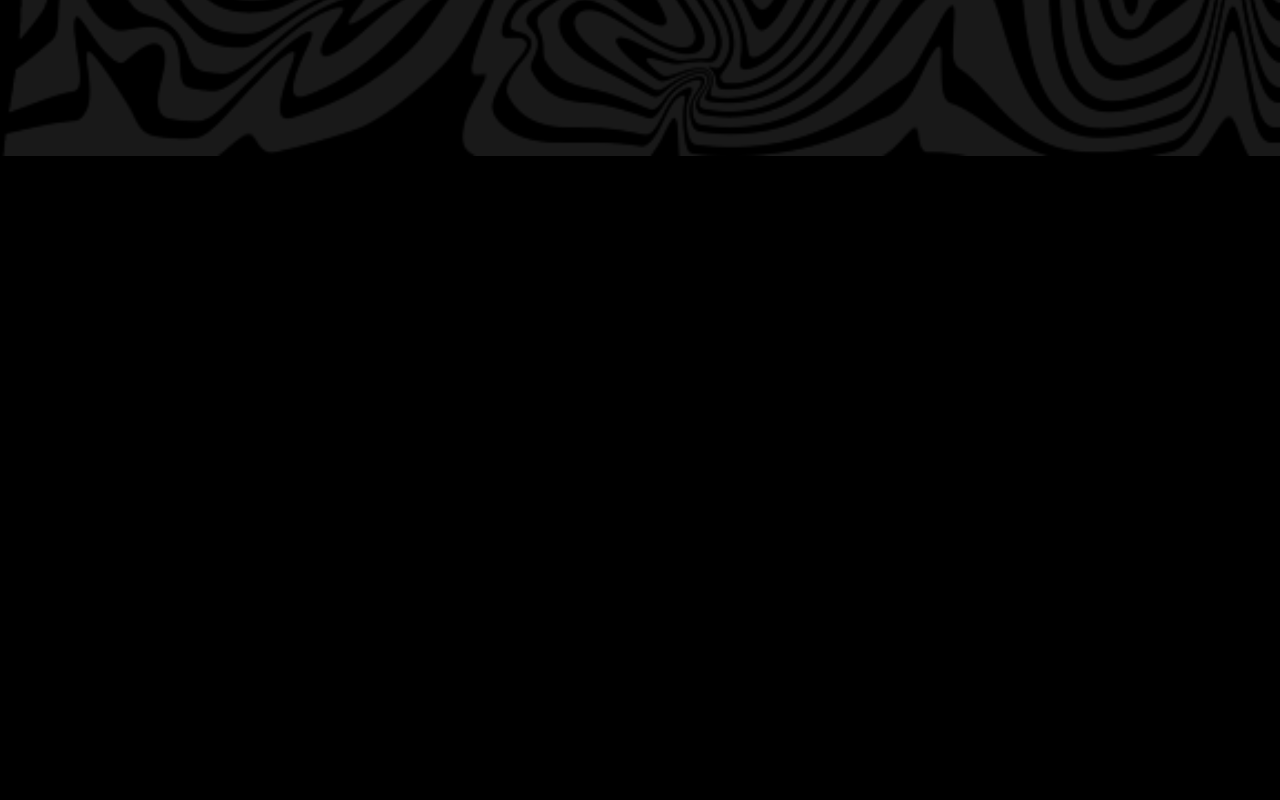
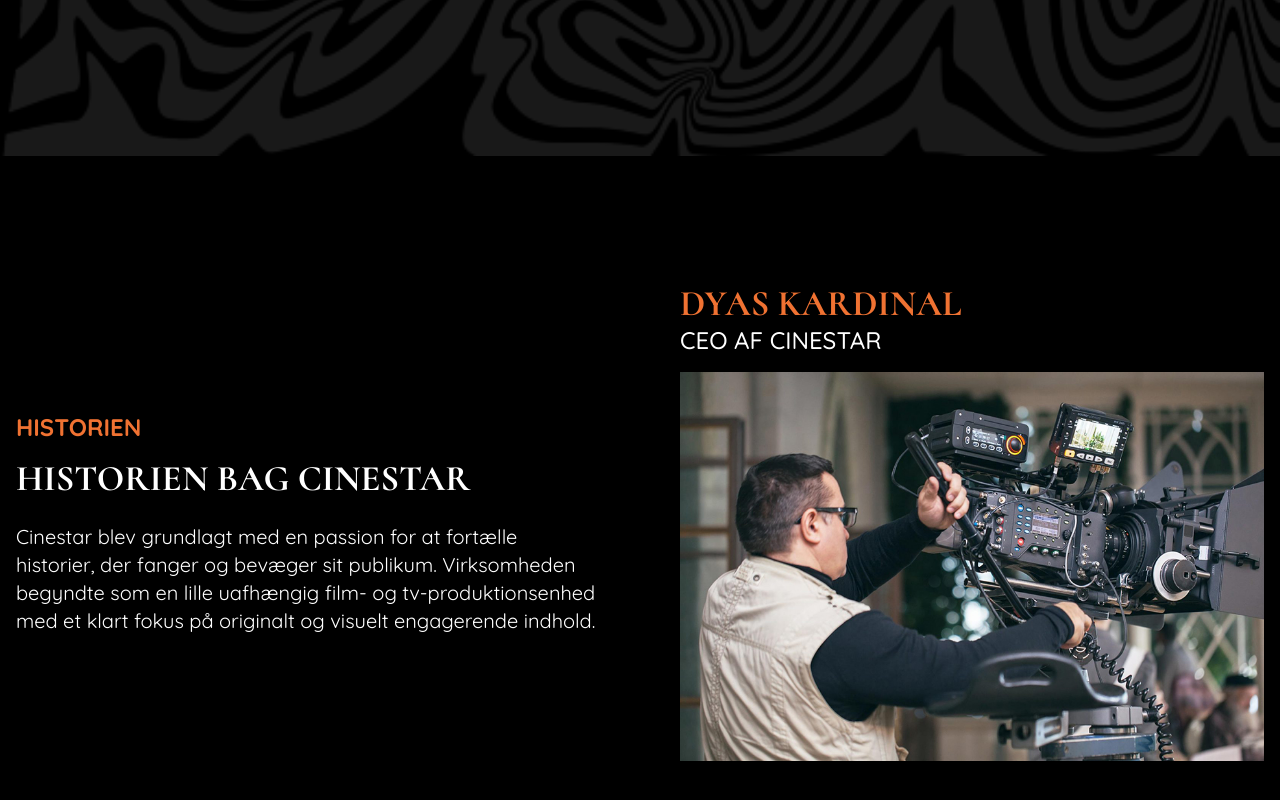
Before and after one commit to sleiterr/cinestar_fagproeve_md, a React (Vite) app in the folder mcd_web_cinestar_frontend/: page / in a window 1280 px wide. Shown: the part 4526-5326 px from the top of the page. Before the commit the page ends 4682 px from the top, so only its background shows below. Built offline with nearby package versions, Linux system fonts and the light colour scheme.

Commit message:
Add About section with image and text

```diff
--- /dev/null
+++ b/mcd_web_cinestar_frontend/src/components/AboutSection/AboutContent.jsx
@@ -0,0 +1,45 @@
+import React from "react";
+
+const aboutText = [
+  {
+    id: 1,
+    subject: "Historien",
+    title: "Historien bag Cinestar",
+    desc: "Cinestar blev grundlagt med en passion for at fortælle historier, der fanger og bevæger sit publikum. Virksomheden begyndte som en lille uafhængig film- og tv-produktionsenhed med et klart fokus på originalt og visuelt engagerende indhold.",
+    subjectClass:
+      "font-bold font-teko text-primary text-xl md:text-2xl uppercase mb-2 md:mb-4",
+    titleClass:
+      "flex flex-col md:flex-row items-center font-bold font-cormorant text-secondary text-3xl md:text-4xl uppercase mb-4 md:mb-6 max-w-[320px] md:max-w-full",
+
+    descClass:
+      "font-normal text-secondary text-lg md:text-xl text-start max-w-[320px] md:max-w-[590px]",
+  },
+];
+
+const AboutContent = () => {
+  return (
+    <>
+      <AboutItem />
+    </>
+  );
+};
+
+const AboutItem = () => {
+  return (
+    <>
+      {aboutText.map((item) => (
+        <div
+          key={item.id}
+          className="flex flex-col items-start md:items-start justify-center"
+        >
+          {item.element}
+          <h4 className={item.subjectClass}>{item.subject}</h4>
+          <h2 className={item.titleClass}>{item.title}</h2>
+          <p className={item.descClass}>{item.desc}</p>
+        </div>
+      ))}
+    </>
+  );
+};
+
+export default AboutContent;
--- /dev/null
+++ b/mcd_web_cinestar_frontend/src/components/AboutSection/AboutImg.jsx
@@ -0,0 +1,49 @@
+import React from "react";
+import filming from "../../assets/about/filming.jpg";
+
+const aboutText = [
+  {
+    id: 1,
+    title: "Dyas Kardinal",
+    subject: "Ceo af Cinestar",
+    Image: filming,
+    subjectClass: "font-medium text-secondary text-xl md:text-2xl uppercase",
+    titleClass:
+      "flex flex-col md:flex-row items-center font-bold font-cormorant text-3xl text-primary md:text-4xl uppercase",
+  },
+];
+
+const AboutImg = () => {
+  return (
+    <>
+      <AboutItemText />
+    </>
+  );
+};
+
+const AboutItemText = () => {
+  return (
+    <>
+      {aboutText.map((item) => (
+        <div
+          key={item.id}
+          className="flex flex-col items-start md:items-start justify-center"
+        >
+          <div className="mb-2 md:mb-4">
+            <h2 className={item.titleClass}>{item.title}</h2>
+            <h4 className={item.subjectClass}>{item.subject}</h4>
+          </div>
+          <div className="">
+            <img
+              src={item.Image}
+              alt={item.title}
+              className="w-full h-auto object-cover"
+            />
+          </div>
+        </div>
+      ))}
+    </>
+  );
+};
+
+export default AboutImg;
--- /dev/null
+++ b/mcd_web_cinestar_frontend/src/components/AboutSection/AboutSection.jsx
@@ -0,0 +1,15 @@
+import React from "react";
+import Section from "../Section/Section";
+import AboutContent from "./AboutContent";
+import AboutImg from "./AboutImg";
+
+const AboutSection = () => {
+  return (
+    <Section className="grid grid-cols-1 md:grid-cols-2 items-center justify-center gap-8 md:gap-20 px-4!">
+      <AboutContent />
+      <AboutImg />
+    </Section>
+  );
+};
+
+export default AboutSection;
--- a/mcd_web_cinestar_frontend/src/pages/Home/Home.jsx
+++ b/mcd_web_cinestar_frontend/src/pages/Home/Home.jsx
@@ -5,6 +5,7 @@ import CinestarIntroSection from "../../components/CinestarIntro/CinestarIntroSe
 import CineStatsSection from "../../components/CineStatsSection/CineStatsSection";
 import Portfolio from "../../components/Portfolio/Portfolio";
 import Service from "../../components/Service/Service";
+import AboutSection from "../../components/AboutSection/AboutSection";
 
 const Home = () => {
   return (
@@ -15,6 +16,7 @@ const Home = () => {
       <CineStatsSection />
       <Portfolio />
       <Service />
+      <AboutSection />
     </>
   );
 };
```
Also changed, not shown: mcd_web_cinestar_frontend/src/assets/about/filming.jpg (added).
